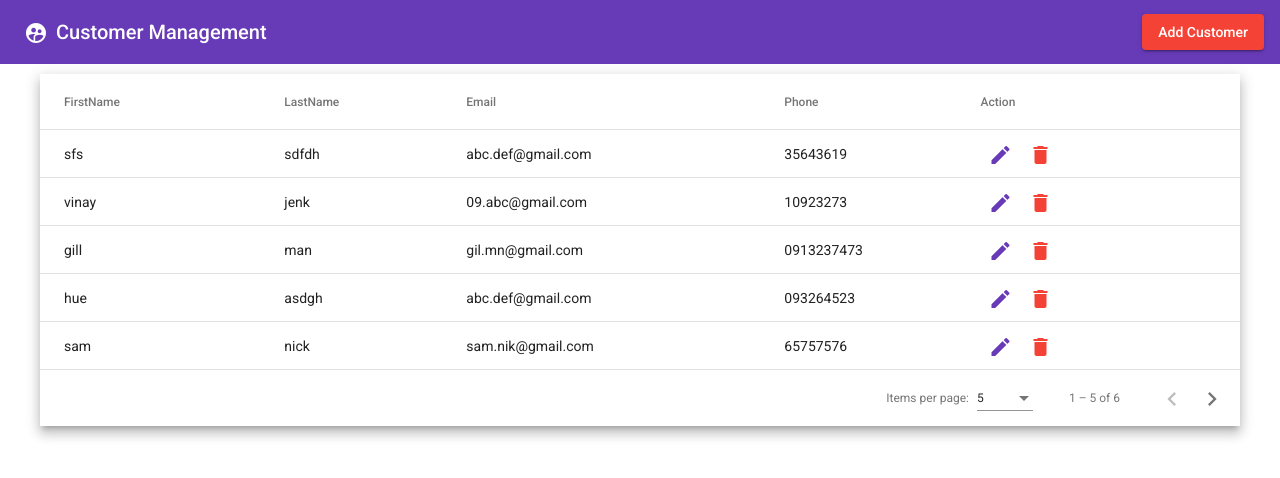
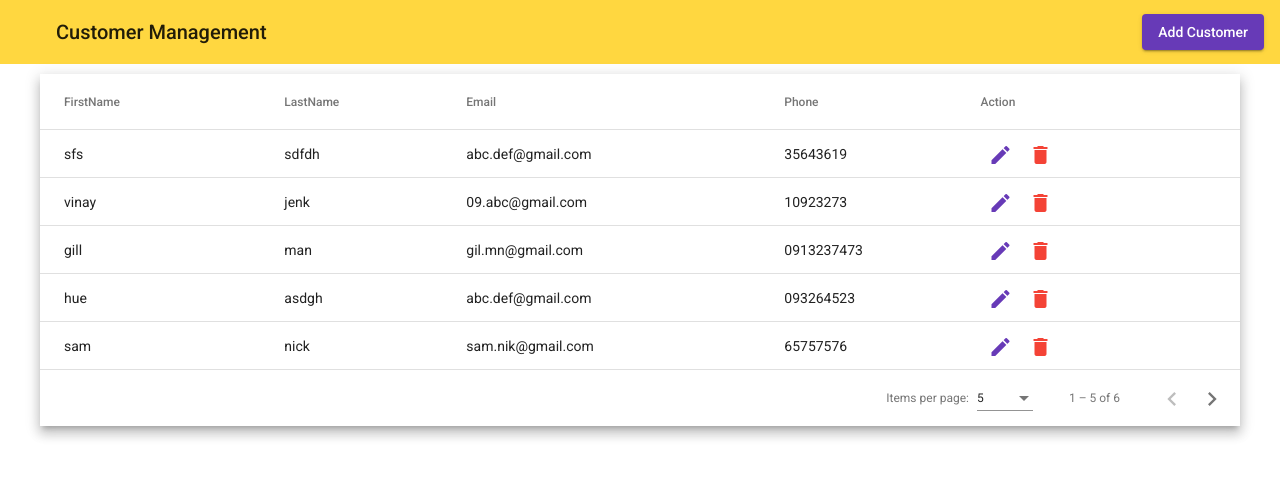
Before and after one commit to sarukaur/CustomerContactManagement, an Angular app: page / in a window 1280 px wide. Shown: the top 478 px of the page. Built offline with nearby package versions, Linux system fonts and the light colour scheme; data requests are answered from the project's data file.

Commit message:
modified the files

```diff
--- a/angular.json
+++ b/angular.json
@@ -27,7 +27,7 @@
               "src/assets"
             ],
             "styles": [
-              "./node_modules/@angular/material/prebuilt-themes/indigo-pink.css",
+              "./node_modules/@angular/material/prebuilt-themes/deeppurple-amber.css",
               "src/styles.css"
             ],
             "scripts": []
--- a/src/app/app.component.html
+++ b/src/app/app.component.html
@@ -1,10 +1,10 @@
-<mat-toolbar color="primary">
+<mat-toolbar color="accent">
   <button mat-icon-button class="example-icon" aria-label="Example icon-button with menu icon">
-    <mat-icon>supervised_user_circle</mat-icon>
+    <mat-icon></mat-icon>
   </button>
   <span>Customer Management</span>
   <span class="example-spacer"></span>
-  <button mat-raised-button color="warn" (click)="openDialog()">Add Customer</button>
+  <button mat-raised-button color="primary" (click)="openDialog()">Add Customer</button>
 </mat-toolbar>
 <div class="container">
   <div style="margin-top: 10px">
```
